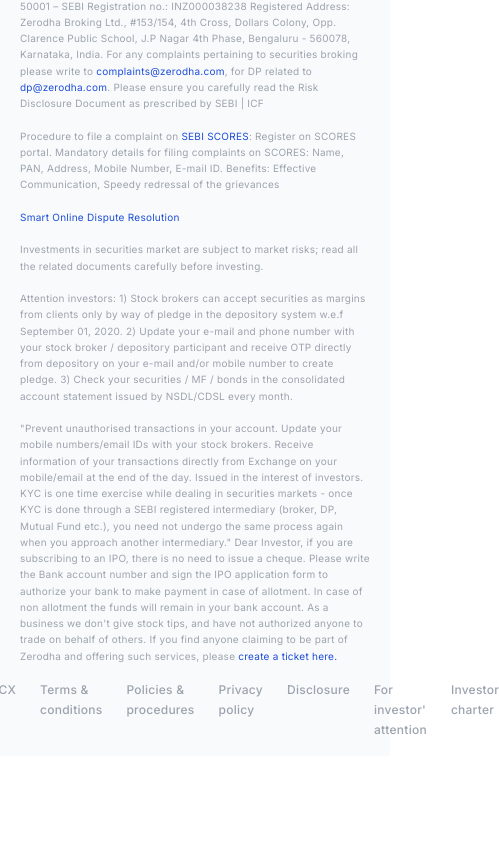
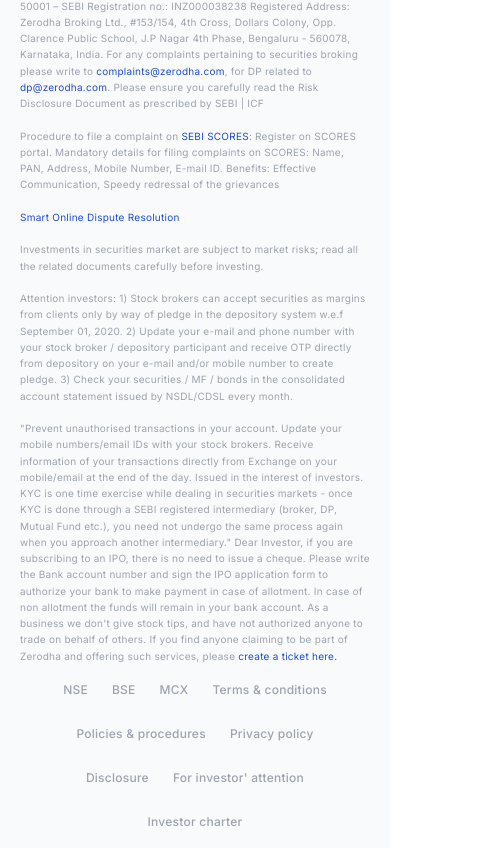
Before and after one commit to RealSujal/Zerodha-UI-Clone, a React (Vite) app: page / in a window 390 px wide. Shown: the part 2894-3742 px from the top of the page, 499 px wide, since content can reach past the window. Before the commit the page ends 3650 px from the top, so only its background shows below. Built offline with nearby package versions, Linux system fonts and the light colour scheme.

Commit message:
fix mobile view

```diff
--- a/src/components/Home/Footer.jsx
+++ b/src/components/Home/Footer.jsx
@@ -164,7 +164,7 @@
           <span className="text-blue-700">create a ticket here.</span>
         </p>
         <div>
-          <ul className="flex flex-row gap-6 text-gray-400 font-medium text-xs p-4 justify-center">
+          <ul className="flex flex-row gap-6 flex-wrap text-gray-400 font-medium text-xs p-4 justify-center">
             <li className="hover:text-blue-700 cursor-pointer">NSE</li>
             <li className="hover:text-blue-700 cursor-pointer">BSE</li>
             <li className="hover:text-blue-700 cursor-pointer">MCX</li>
--- a/src/components/Home/Header.jsx
+++ b/src/components/Home/Header.jsx
@@ -26,7 +26,7 @@
             <div className="hover:text-blue-400">Pricing</div>
             <div className="hover:text-blue-400">Support</div>
           </div>
-          <button className="pt-0.5 space-y-1 rounded" onClick={toggleMenu}>
+          <button className="pt-0.5 space-y-1 rounded text-wrap" onClick={toggleMenu}>
             <span class="block w-4 h-0.5 bg-black"></span>
             <span class="block w-4 h-0.5 bg-black"></span>
             <span class="block w-4 h-0.5 bg-black"></span>
```
